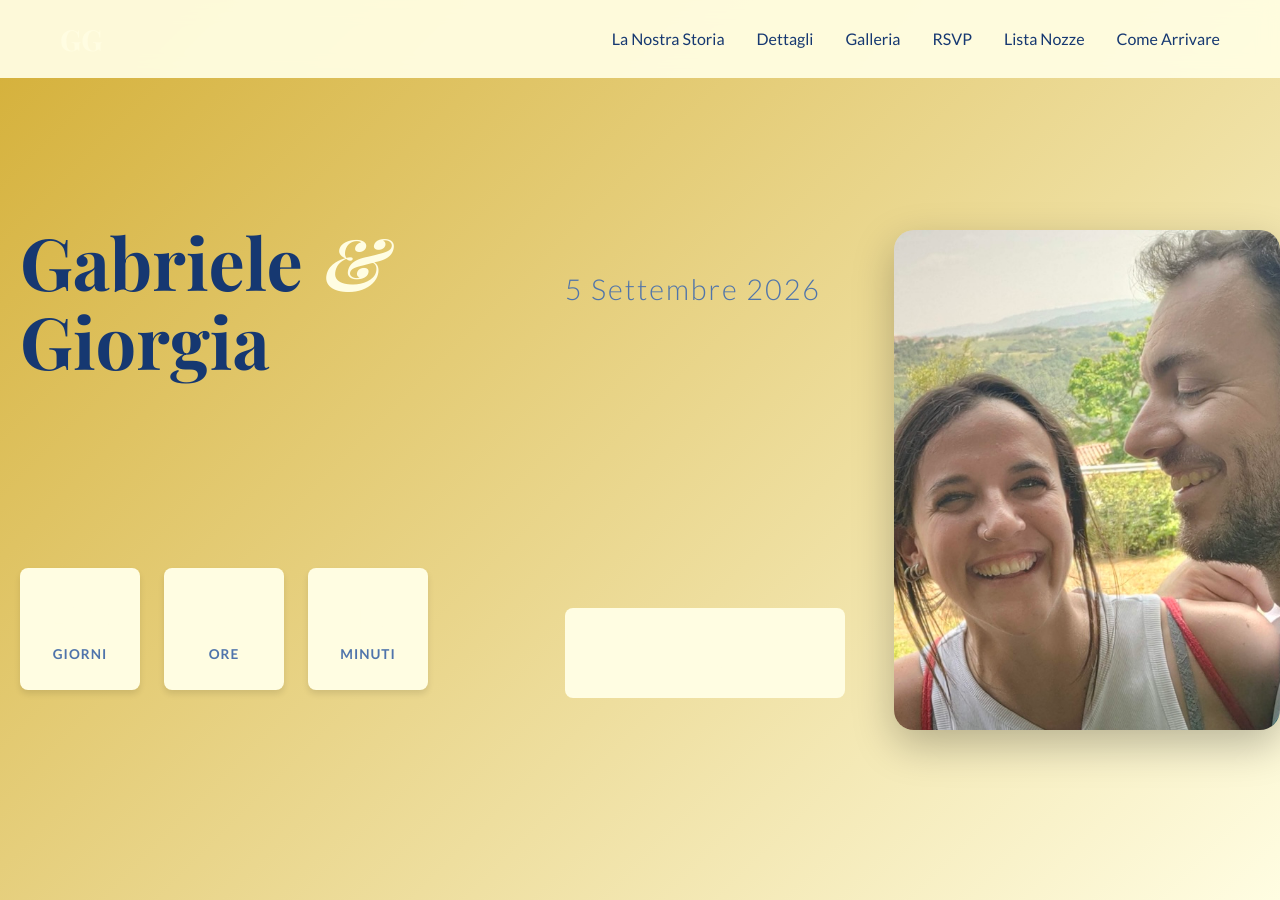
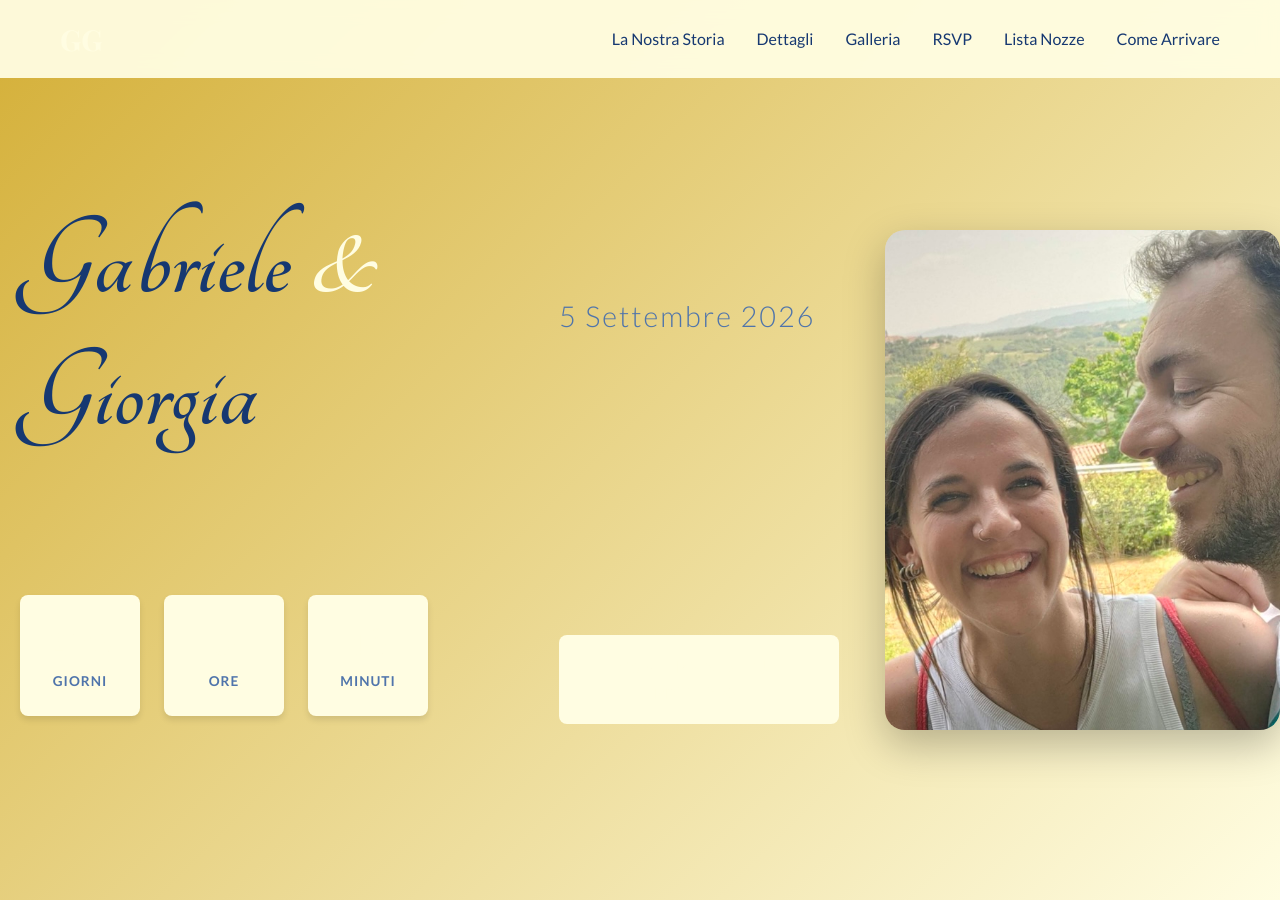
Before and after one commit to knives85/gio-ga, a Jekyll site: the page built from index.html, in a window 1280 px wide and 900 px high. Built offline with Jekyll 4.4.1, drawn with Linux system fonts in a browser that asks for light colours.

Commit message:
style: review font

```diff
--- a/_layouts/default.html
+++ b/_layouts/default.html
@@ -9,7 +9,7 @@
     <!-- Open Graph -->
     <meta property="og:title" content="{{ page.title | default: site.title }}">
     <meta property="og:description" content="{{ page.excerpt | default: site.description | strip_html | normalize_whitespace | truncate: 160 | escape }}">
-    <meta property="og:image" content="{{ '/assets/images/hero-couple.jpg' | absolute_url }}">
+    <meta property="og:image" content="{{ '/assets/images/hero-couple.png' | absolute_url }}">
     <meta property="og:url" content="{{ page.url | absolute_url }}">
 
     <!-- Favicon -->
@@ -19,6 +19,7 @@
     <link rel="preconnect" href="https://fonts.googleapis.com">
     <link rel="preconnect" href="https://fonts.gstatic.com" crossorigin>
     <link href="https://fonts.googleapis.com/css2?family=Playfair+Display:wght@400;700&family=Lato:wght@300;400;700&display=swap" rel="stylesheet">
+    <link href="https://fonts.googleapis.com/css2?family=Tangerine:wght@400;700&amp;display=swap" rel="stylesheet">
 
     <!-- Styles -->
     <link rel="stylesheet" href="{{ '/assets/css/style.css' | relative_url }}">
--- a/assets/css/style.css
+++ b/assets/css/style.css
@@ -134,10 +134,11 @@
 }
 
 .names {
-    font-size: 4.5rem;
+    font-size: 7.5rem;
     color: var(--text-color);
     margin-bottom: 1.5rem;
     line-height: 1.1;
+    font-family: tangerine;
 }
 
 .names span {
```
